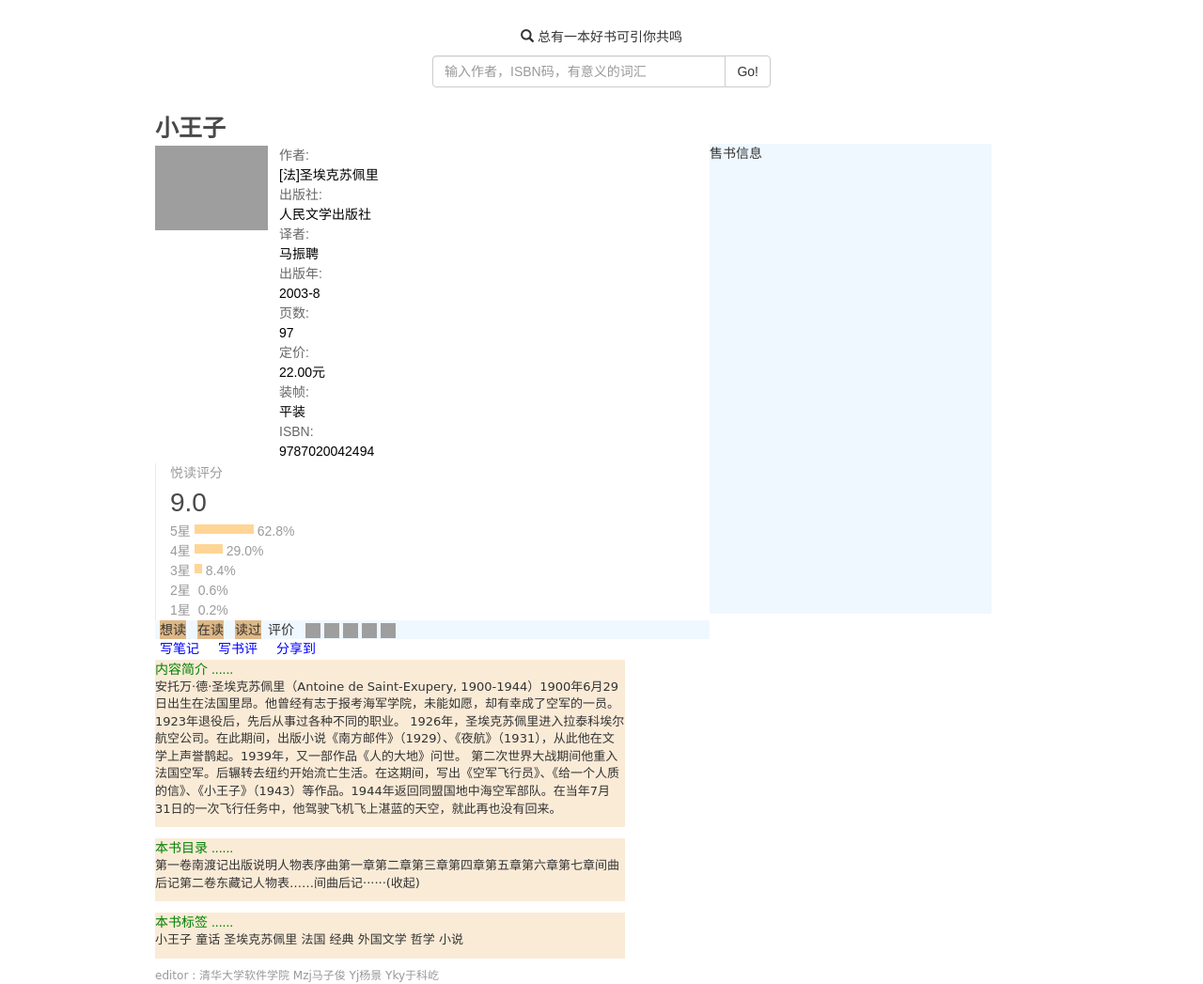
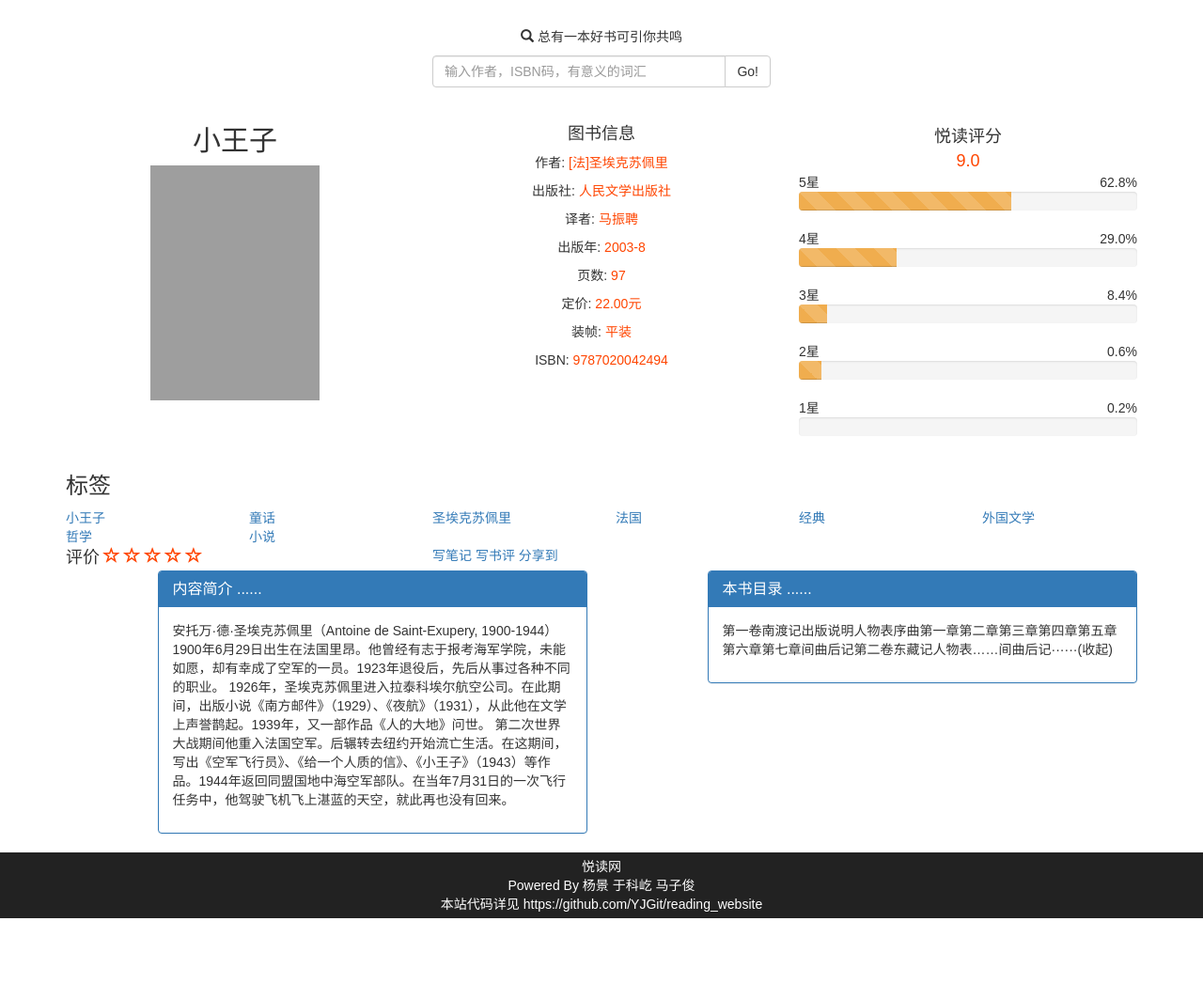
Before and after one commit to YJGit/Reading-website, a Django app: page /1/ in a window 1280 px wide. Shown: the part 51-1098 px from the top of the page at 94% size. After the commit the page ends 1028 px from the top, so only its background shows below. Run offline with Django 3.2, Linux system fonts and the light colour scheme; data comes from the database, SQL or seed files in the repository; some libraries are stand-ins or nearby versions; grey boxes are pictures that could not be loaded.

Commit message:
modifying the detail.html

```diff
--- a/books/views.py
+++ b/books/views.py
@@ -30,7 +30,7 @@ def detail(request, book_id):
         book_detail = book.objects.get(book_id = book_id)
     except book.DoesNotExist:
         raise Http404
-    return render(request, 'detail.html', {'title': book_detail.title, 'book_detail': book_detail},)
+    return render(request, 'detail.html', {'title': book_detail.title, 'book_detail': book_detail, 'book_labels': book_detail.label.split()},)
 
 def laber_detail(request, laber_title):
     try:
--- a/static/css/base.css
+++ b/static/css/base.css
@@ -27,3 +27,14 @@ ul, ol{
 .search-bar .search-intro{
   text-align: center;
 }
+
+footer{
+  background-color: #222;
+}
+footer > div{
+  text-align: center;
+  padding-top: 5px;
+  padding-bottom: 5px;
+  font-weight: 400;
+  color: white;
+}
--- a/static/css/detail.css
+++ b/static/css/detail.css
@@ -1,8 +1,71 @@
-#wrapper{
-    width:950px;
-    margin:0 auto;
+.content{
+  margin-top：20px;
 }
-.detail_title {
+
+.book-picture{
+  text-align: center;
+
+}
+
+.book-picture img{
+  width: 180px;
+  height: 250px;
+}
+
+.book-info h3{
+  font-size: 18px;
+  text-align: center;
+}
+.book-info > div{
+  margin: 10px;
+  text-align: center;
+}
+
+.book-info > div span{
+  color: orangered;
+}
+
+.book-score{
+  margin-top: 20px;
+}
+
+.book-score .rate_logo{
+  text-align: center;
+  font-size: 18px;
+}
+
+.book-score .score_to_show{
+  text-align: center;
+  font-size: 18px;
+  color: orangered;
+}
+
+.book-score .star{
+  float: left;
+}
+
+.book-score .perc{
+  float: right;
+}
+
+.book-score .progress{
+  clear: both;
+}
+
+.label-set h3{
+  margin: 0px;
+}
+
+.rating .rate{
+  font-size: 18px;
+}
+.rating .star{
+  font-size: 18px;
+  color: orangered;
+}
+
+/*
+book_title{
     word-wrap: break-word;
     font-size: 25px;
     font-weight: bold;
@@ -189,3 +252,4 @@
     font-family: cursive;
     font-size: 13px;
 }
+*/
--- a/templates/base.html
+++ b/templates/base.html
@@ -68,6 +68,13 @@
 {% endblock %}
 {% block content %}
 {% endblock %}
+  <footer class="container-fluid">
+    <div class="row">
+      <div class="col-xs-12">悦读网</div>
+      <div class="col-xs-12">Powered By 杨景 于科屹 马子俊</div>
+      <div class="col-xs-12">本站代码详见 https://github.com/YJGit/reading_website</div>
+    </div>
+  </footer>
 <script src="https://code.jquery.com/jquery-1.12.4.min.js"></script>
 <script src="https://maxcdn.bootstrapcdn.com/bootstrap/3.3.6/js/bootstrap.min.js"></script>
 {% block js_link %}
--- a/templates/detail.html
+++ b/templates/detail.html
@@ -4,120 +4,118 @@
 {{title}}
 {% endblock %}
 
-{% block staticfiles %}{% load staticfiles %}{% endblock %}
+{% load staticfiles %}
 
 {% block css_link %}
     <link rel="stylesheet" href="{% static "css/detail.css" %}" />
 {% endblock %}
 
 {% block content %}
-<div id="wrapper">
-    <h1>
-        <span class="detail_title">{{book_detail.title}}</span>
-        <div class="clear"></div>
-    </h1>
-    <div id="content">
-        <div class="article">
-            <div class="subjectwrap">
-                <div class="subject">
-                    <div id="mainpic">
-                        <a class="nbg" href={{book_detail.cover_url}} title={{book_detail.title}}>
-                            <img src={{book_detail.cover_url}} title="点击查看大图" alt={{book_detail.title}}>
-                        </a>
+<div class='container content'>
+  <div class='book-intro row'>
+    <div class="book-picture col-xs-12 col-sm-4">
+      <h2 class="book_title">{{book_detail.title}}</h2>
+      <img src={{book_detail.cover_url}} alt={{book_detail.title}}/>
     </div>
-                    <div id="info">
-                        <div class="book_author">作者: <span class="show">{{book_detail.author}}</span></div>
-                        <div class="book_publisher">出版社: <span class="show">{{book_detail.publisher}}</span></div>
-                        {% if book_detail.translator != '无' %}
-                            <div class="book_translator">译者: <span class="show">{{book_detail.translator}}</span></div>
-                        {% endif %}
-                        <div class="book_publisher_date">出版年: <span class="show">{{book_detail.publisher_date}}</span></div>
-                        <div class="book_page">页数: <span class="show">{{book_detail.page}}</span></div>
-                        <div class="book_price">定价: <span class="show">{{book_detail.price}}</span></div>
-                        <div class="book_binding">装帧: <span class="show">{{book_detail.binding}}</span></div>
-                        <div class="book_Isbn">ISBN: <span class="show">{{book_detail.Isbn}}</span></div>
+    <div class="book-info col-xs-12 col-sm-4">
+      <h3 class="information">图书信息</h3>
+      <div class="book_author">作者:&nbsp;<span>{{book_detail.author}}</span></div>
+      <div class="book_publisher">出版社:&nbsp;<span>{{book_detail.publisher}}</span></div>
+      <div class="book_translator">译者:&nbsp;<span>{{book_detail.translator}}</span></div>
+      <div class="book_publisher_date">出版年:&nbsp;<span>{{book_detail.publisher_date}}</span></div>
+      <div class="book_page">页数:&nbsp;<span>{{book_detail.page}}</span></div>
+      <div class="book_price">定价:&nbsp;<span>{{book_detail.price}}</span></div>
+      <div class="book_binding">装帧:&nbsp;<span>{{book_detail.binding}}</span></div>
+      <div class="book_Isbn">ISBN:&nbsp;<span>{{book_detail.Isbn}}</span></div>
     </div>
-                </div>
-                <div id="interest_sectl">
+    <div class="book-score col-xs-12 col-sm-4">
       <div class="rate_logo">悦读评分</div>
       <div class="score_to_show">{{book_detail.score}}</div>
       <div class="score_rule">
         <div class="five_star">
           <div class="star">5星</div>
-                            <div class="power"></div>
           <div class="perc">62.8%</div>
+          <div class="progress">
+            <div class="progress-bar progress-bar-warning progress-bar-striped" role="progressbar" aria-valuenow="62.8" aria-valuemin="0" aria-valuemax="100" style="min-width: 2em; width: 62.8%"></div>
+          </div>
         </div>
         <div class="four_star">
           <div class="star">4星</div>
-                            <div class="power"></div>
           <div class="perc">29.0%</div>
+          <div class="progress">
+            <div class="progress-bar progress-bar-warning progress-bar-striped" role="progressbar" aria-valuenow="29.0" aria-valuemin="0" aria-valuemax="100" style="min-width: 2em; width: 29.0%"></div>
+          </div>
         </div>
         <div class="there_star">
           <div class="star">3星</div>
-                            <div class="power"></div>
           <div class="perc">8.4%</div>
+          <div class="progress">
+            <div class="progress-bar progress-bar-warning progress-bar-striped" role="progressbar" aria-valuenow="8.4" aria-valuemin="0" aria-valuemax="100" style="min-width: 2em; width: 8.4%"></div>
+          </div>
         </div>
         <div class="two_star">
           <div class="star">2星</div>
-                            <div class="power"></div>
           <div class="perc">0.6%</div>
+          <div class="progress">
+            <div class="progress-bar progress-bar-warning progress-bar-striped" role="progressbar" aria-valuenow="0.6" aria-valuemin="0" aria-valuemax="100" style="min-width: 2em; width: 0.6%"></div>
+          </div>
         </div>
         <div class="one_star">
           <div class="star">1星</div>
-                            <div class="power"></div>
           <div class="perc">0.2%</div>
+          <div class="progress">
+            <div>
+              <div class="progress-bar progress-bar-warning progress-bar-striped" role="progressbar" aria-valuenow="0.2" aria-valuemin="0" aria-valuemax="100" style="min-width: 2em; width: 0.2%"></div>
             </div>
           </div>
         </div>
       </div>
-            <div class="other">
-                <div class = "remark">
-                    <input type="submit" class="minisubmit " value="想读" title="">
-                    <input type="submit" class="minisubmit " value="在读" title="">
-                    <input type="submit" class="minisubmit " value="读过" title="">
-                    <div id="smallremark">评价</div>
-                    <span id="rating">
-                        <span id="stars" data-solid="https://img3.doubanio.com/f/shire/5a2327c04c0c231bced131ddf3f4467eb80c1c86/pics/rating_icons/star_onmouseover.png" data-hollow="https://img3.doubanio.com/f/shire/2520c01967207a1735171056ec588c8c1257e5f8/pics/rating_icons/star_hollow_hover.png" data-solid-2x="https://img3.doubanio.com/f/shire/7258904022439076d57303c3b06ad195bf1dc41a/pics/rating_icons/star_onmouseover@2x.png" data-hollow-2x="https://img3.doubanio.com/f/shire/95cc2fa733221bb8edd28ad56a7145a5ad33383e/pics/rating_icons/star_hollow_hover@2x.png">
-
-                        <a href="https://www.baidu.com" class="j a_show_login" name="pbtn-1082154-1">
-                            <img src="https://img3.doubanio.com/f/shire/2520c01967207a1735171056ec588c8c1257e5f8/pics/rating_icons/star_hollow_hover.png" id="star1" width="16" height="16">
-                        </a>
-                        <a href="https://www.baidu.com" class="j a_show_login" name="pbtn-1082154-2">
-                            <img src="https://img3.doubanio.com/f/shire/2520c01967207a1735171056ec588c8c1257e5f8/pics/rating_icons/star_hollow_hover.png" id="star2" width="16" height="16">
-                        </a>
-                        <a href="https://www.baidu.com" class="j a_show_login" name="pbtn-1082154-3">
-                            <img src="https://img3.doubanio.com/f/shire/2520c01967207a1735171056ec588c8c1257e5f8/pics/rating_icons/star_hollow_hover.png" id="star3" width="16" height="16">
-                        </a>
-                        <a href="https://www.baidu.com" class="j a_show_login" name="pbtn-1082154-4">
-                            <img src="https://img3.doubanio.com/f/shire/2520c01967207a1735171056ec588c8c1257e5f8/pics/rating_icons/star_hollow_hover.png" id="star4" width="16" height="16">
-                        </a>
-                        <a href="https://www.baidu.com" class="j a_show_login" name="pbtn-1082154-5">
-                            <img src="https://img3.doubanio.com/f/shire/2520c01967207a1735171056ec588c8c1257e5f8/pics/rating_icons/star_hollow_hover.png" id="star5" width="16" height="16">
-                        </a>
-                        </span>
-                    </span>
     </div>
-                <div class = "share">
-                    <div class="sharelabel"><a href = "https://www.baidu.com">写笔记</a></div>
-                    <div class="sharelabel"><a href = "https://www.baidu.com">写书评</a></div>
-                    <div class="sharelabel"><a href = "https://www.baidu.com">分享到</a></div>
   </div>
-                <div class = "bookintro">
-                    <div class="guide">内容简介  ......</div>
+  <h3>标签</h3>
+  <div class="label-set row">
+    {% for label in book_labels %}
+    <div class="book-label col-xs-3 col-md-2">
+      <a href="...">{{ label }}</a>
+    </div>
+    {% endfor %}
+  </div>
+  <div class="book-remark row">
+    <div class="rating col-xs-4">
+      <span class="rate">评价</span>
+      <span class="glyphicon glyphicon-star-empty star" aria-hidden="true"></span>
+      <span class="glyphicon glyphicon-star-empty star" aria-hidden="true"></span>
+      <span class="glyphicon glyphicon-star-empty star" aria-hidden="true"></span>
+      <span class="glyphicon glyphicon-star-empty star" aria-hidden="true"></span>
+      <span class="glyphicon glyphicon-star-empty star" aria-hidden="true"></span>
+    </div>
+    <div class = "share col-xs-4">
+      <a href = "https://www.baidu.com">写笔记</a>
+      <a href = "https://www.baidu.com">写书评</a>
+      <a href = "https://www.baidu.com">分享到</a>
+    </div>
+  </div>
+  <div class="book-summary row">
+    <div class="book-content col-xs-5 col-xs-offset-1">
+      <div class="panel panel-primary">
+        <div class="panel-heading">
+          <h3 class="panel-title">内容简介  ......</h3>
+        </div>
+        <div class="panel-body">
           <p class="cont">{{book_detail.content_intro}}</p>
-                </div>
-                <div class = "authorintro">
-                    <div class="guide">本书目录  ......</div>
-                    <p class="cont">{{book_detail.directory}}</p>
-                </div>
-                <div class = "booklabel">
-                    <div class="guide">本书标签  ......</div>
-                    <p class="cont">{{book_detail.label}}</p>
         </div>
       </div>
     </div>
-        <div class="aside">售书信息</div>
+    <div class="book-directory col-xs-5 col-xs-offset-1">
+      <div class="panel panel-primary">
+        <div class="panel-heading">
+          <h3 class="panel-title">本书目录  ......</h3>
         </div>
-    <div id="footer">editor : 清华大学软件学院   Mzj马子俊  Yj杨景  Yky于科屹</div>
+        <div class="panel-body">
+          <p class="cont">{{book_detail.directory}}</p>
+        </div>
+      </div>
+    </div>
+  </div>
 </div>
 {% endblock %}
```
Lines whose indentation alone changed are shown as unchanged.
